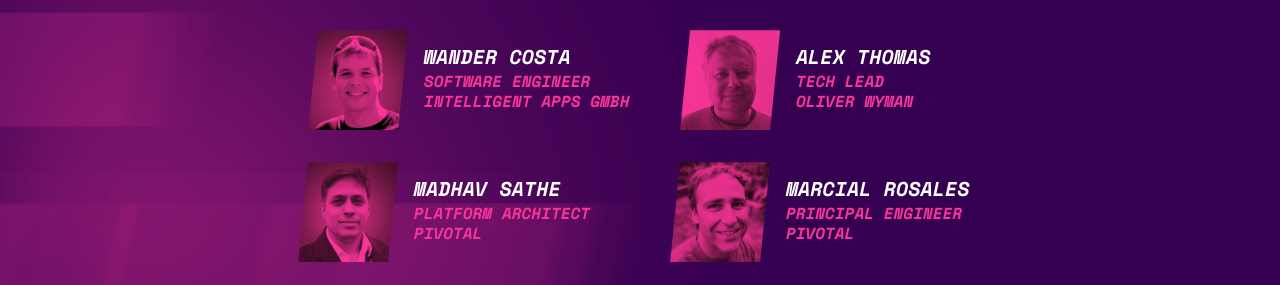
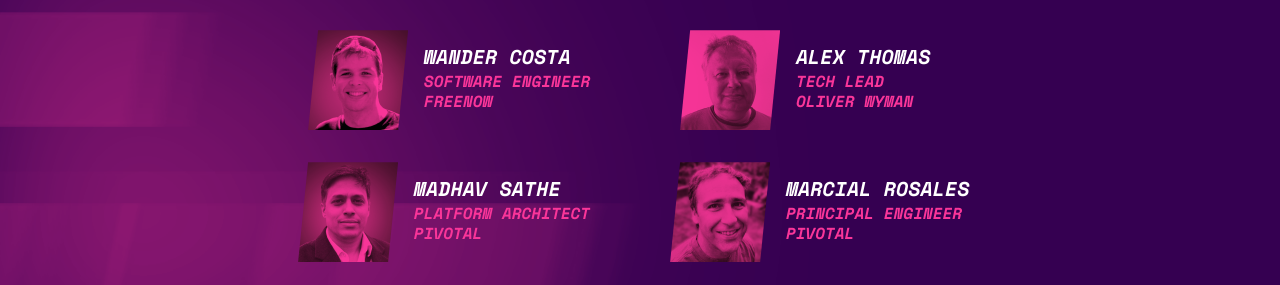
Before and after one commit to isabella232/rabbitmq-summit-1, a Jekyll site: the page built from index.html, in a window 1280 px wide and 900 px high, scrolled down 2144 px. Shown: the part 166-451 px from the top of the window. Built offline with Jekyll 4.4.1, drawn with Linux system fonts in a browser that asks for light colours; nearby versions of some CDN libraries; comment, search, counter and statistics services are not loaded.

Commit message:
Updates company for another speaker

```diff
--- a/_data/schedule.yml
+++ b/_data/schedule.yml
@@ -105,7 +105,7 @@
   title: "How to use multiple RabbitMQ brokers with SpringBoot"
   speaker: Wander Costa
   role: Software Engineer
-  company: Intelligent Apps GmbH
+  company: FreeNow
   abstract: >-
     How to connect your SpringBoot application to multiple RabbitMQ brokers?
     But why do you need multiple RabbitMQ brokers in the first place? The solution I'm
```
